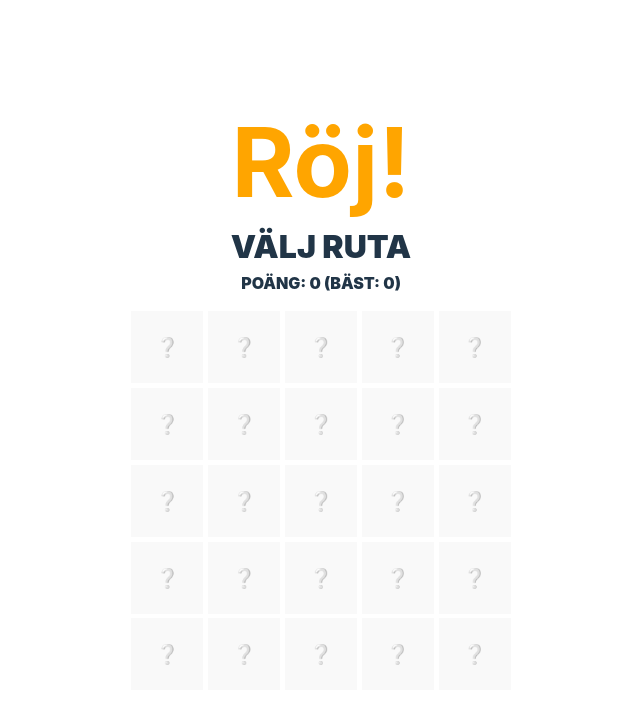
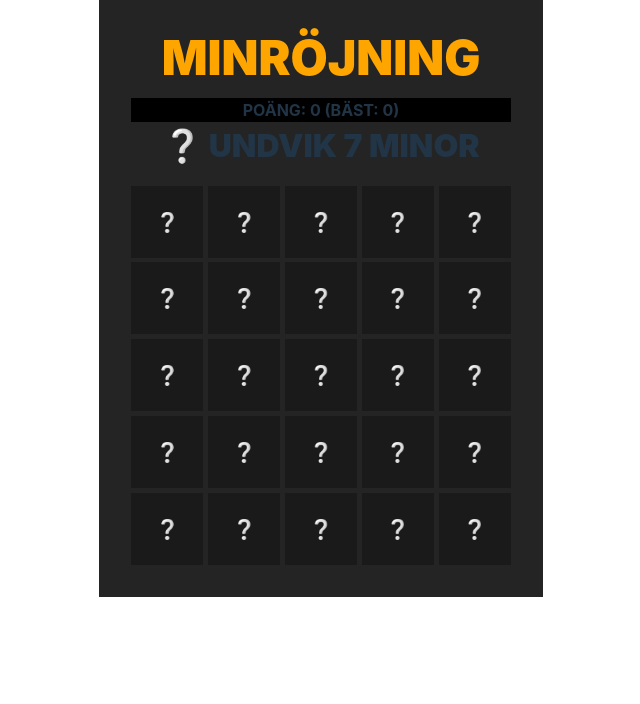
Before and after one commit to stoffe-fe23/fe23-js3-minesweeper-stoffe, a React (Vite) app: page / in a window 1280 px wide. Shown: the top 704 px of the page, without its empty margins (319-959 px from the left). Built offline with nearby package versions, Linux system fonts and the light colour scheme.

Commit message:
layout mm

```diff
--- a/src/App.css
+++ b/src/App.css
@@ -7,12 +7,16 @@
     margin: 0 auto;
     padding: 2rem;
     text-align: center;
+    background-color: #242424;
 }
 
 #game h1 {
-    margin: 0 0 0.5rem 0;
-    font-size: 6rem;
+    margin: 0 0 0.8rem 0;
+    font-size: 3rem;
+    font-weight: 900;
     color: orange;
+    text-transform: uppercase;
+
 }
 
 .game-board-container {
@@ -35,6 +39,8 @@
     align-items: center;
     border-radius: 0;
     font-size: 1.2rem;
+    color: white;
+    background-color: #1a1a1a;
     aspect-ratio: 1/1;
 }
 
@@ -107,4 +113,6 @@ button.game-cell:hover:not(:enabled) {
 
 .score {
     font-size: 1rem;
+    font-weight: 700;
+    background-color: black;
 }
--- a/src/App.jsx
+++ b/src/App.jsx
@@ -9,7 +9,7 @@ function App() {
 
     return (
         <div id="game">
-            <h1>Röj!</h1>
+            <h1>Minröjning</h1>
             <GameBoard />
         </div>
     )
--- a/src/GameBoard.jsx
+++ b/src/GameBoard.jsx
@@ -37,6 +37,7 @@ class GameBoard extends React.Component {
 
     // Event handler when a board cell has been clicked. Check for victory/loss and update score.
     onCellClick = (cell) => {
+        // Clone current state
         const newState = {
             ...this.state,
             cells: this.state.cells.map((cell) => { return { ...cell }; }),
@@ -59,7 +60,7 @@ class GameBoard extends React.Component {
             }
         }
 
-        // Update the state with changed to the game board.
+        // Update the state with changes.
         this.setState(newState);
     }
 
@@ -68,7 +69,6 @@ class GameBoard extends React.Component {
         return (
             <div className="game-board-container">
                 <GameStatus gameState={this.state.gameState} score={this.state.moveCount} />
-                {(this.state.gameState == "Exploded" || this.state.gameState == "Victory") && <button onClick={this.restartGame}>Spela igen!</button>}
                 <div className="game-board">
                     {
                         this.state.cells.map(
@@ -76,6 +76,7 @@ class GameBoard extends React.Component {
                         )
                     }
                 </div>
+                {(this.state.gameState == "Exploded" || this.state.gameState == "Victory") && <button onClick={this.restartGame}>Spela igen!</button>}
             </div>
         );
     }
--- a/src/GameStatus.jsx
+++ b/src/GameStatus.jsx
@@ -25,20 +25,25 @@ function GameStatus({ gameState, score }) {
     // Set status text and color depending on the state of the game.
     switch (gameState) {
         case "Victory": // Player has avoided all mines and uncovered all other squares.
-            gameStatus = "Seger!";
+            gameStatus = "😊 Du har vunnit!";
             statusClass.push("victory");
             break;
         case "Exploded": // Player stepped on a mine.
-            gameStatus = `Exploderad!`;
+            gameStatus = `💥 Exploderad!`;
             statusClass.push("defeat");
             break;
         case "Ongoing": // The game is still going, show the current score.
-            gameStatus = `Välj ruta`;
+            gameStatus = `❔ Undvik 7 minor`;
             break;
     }
 
     // Render the status text.
-    return (<div className={statusClass.join(" ")}><div className="game-status">{gameStatus}</div><div className="score">Poäng: {score} (Bäst: {highScore})</div></div>);
+    return (
+        <div className={statusClass.join(" ")}>
+            <div className="score">Poäng: {score} (Bäst: {highScore})</div>
+            <div className="game-status">{gameStatus}</div>
+        </div>
+    );
 }
 
 export default GameStatus;
--- a/src/index.css
+++ b/src/index.css
@@ -30,7 +30,8 @@ a:hover {
 body {
     margin: 0;
     display: flex;
-    place-items: center;
+    justify-content: center;
+    align-items: flex-start;
     min-width: 320px;
     min-height: 100vh;
 }
```
